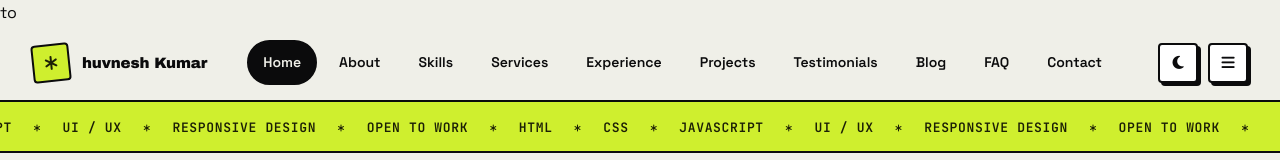
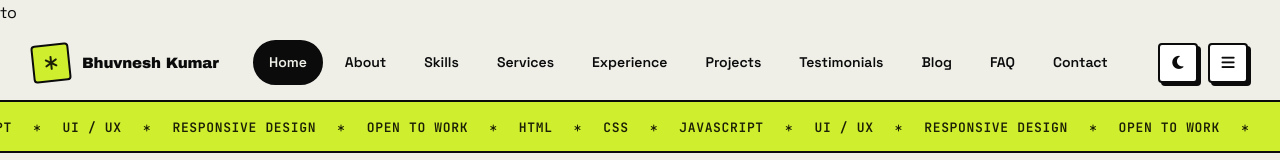
Before and after one commit to Bhuvnesh734/Bhuvnesh-Kumar-, a plain HTML site: page index.html in a window 1280 px wide. Shown: the top 160 px of the page. Drawn offline with Linux system fonts and the light colour scheme.

Commit message:
Update index.html

```diff
--- a/index.html
+++ b/index.html
@@ -39,7 +39,7 @@
 <header class="navbar">
   <a href="#hero" class="brand">
     <span class="brand-box"><i class="fa-solid fa-asterisk"></i></span>
-    <span class="brand-text">huvnesh&nbsp;Kumar</span>
+    <span class="brand-text">Bhuvnesh&nbsp;Kumar</span>
   </a>
 
   <nav class="nav-links" id="navLinks">
```
